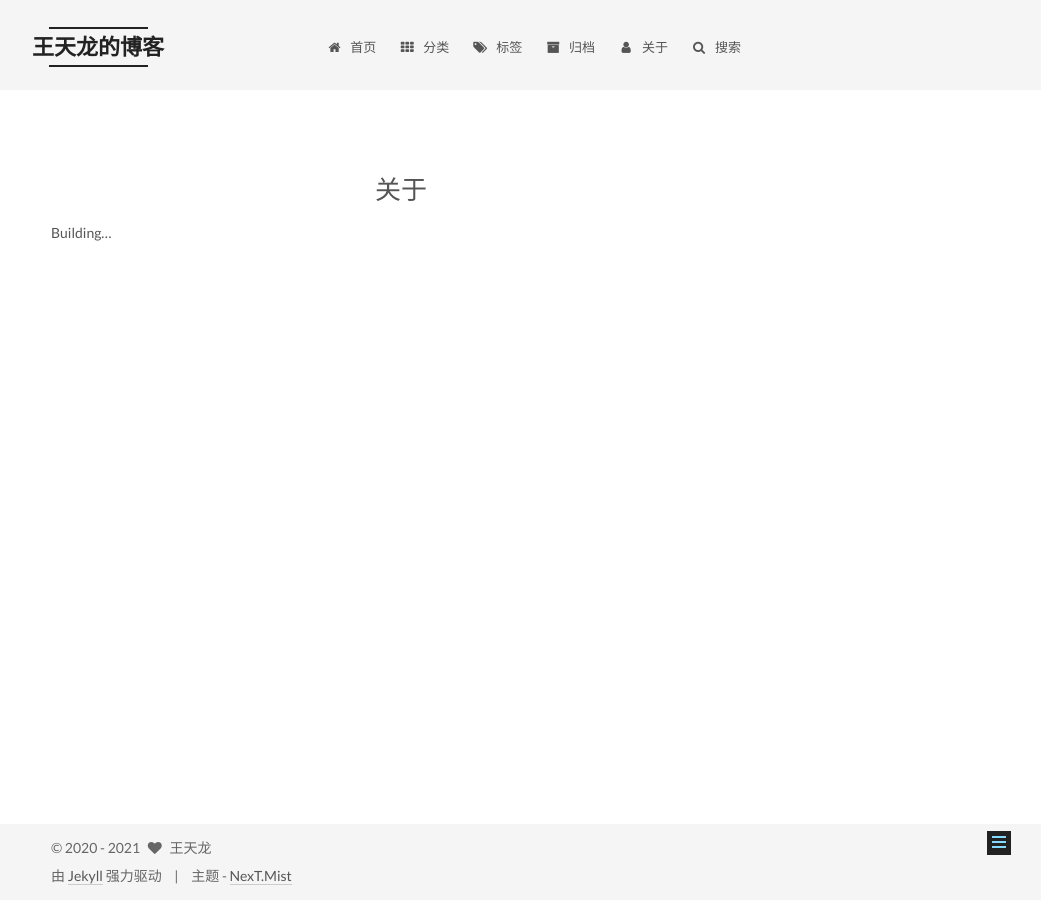
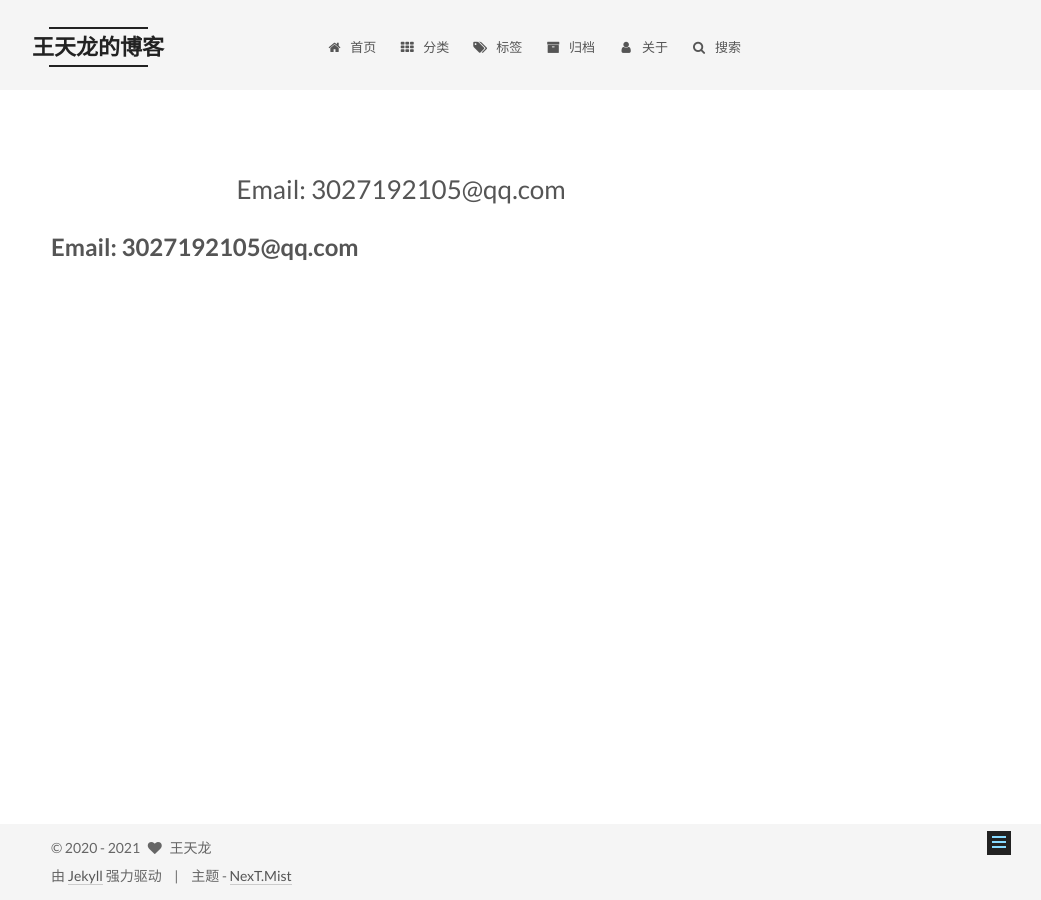
Before and after one commit to wangtl175/wangtl175.git.io, a Jekyll site: the page built from about/index.md, in a window 1280 px wide. Shown: the whole page, without its empty margins (239-1280 px from the left). Built offline with Jekyll 4.4.1, drawn with Linux system fonts in a browser that asks for light colours; comment, search, counter and statistics services are not loaded; our own code applies the rules of GitHub Pages for plain Markdown files.

Commit message:
add about

```diff
--- a/about/index.md
+++ b/about/index.md
@@ -3,4 +3,4 @@ layout: page
 type: about
 ---
 
-Building...
+# Email: 3027192105@qq.com
```
